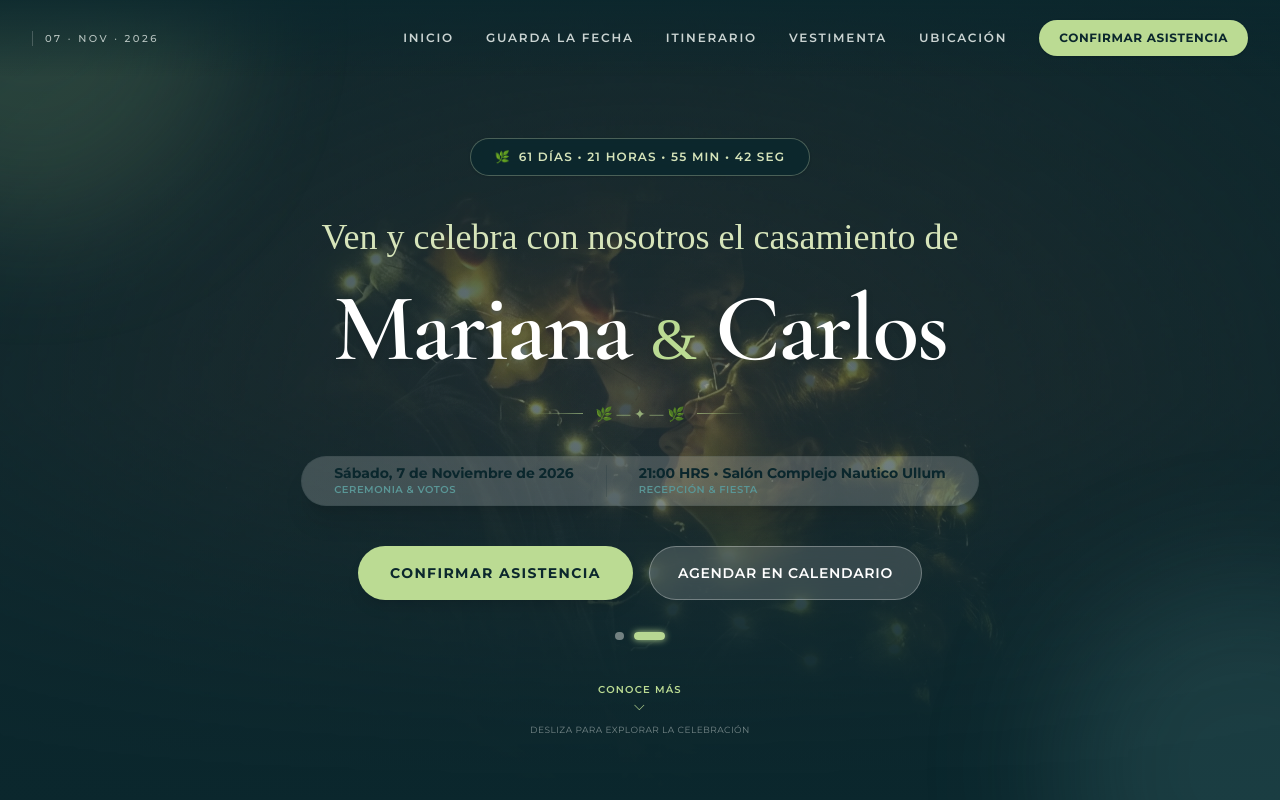
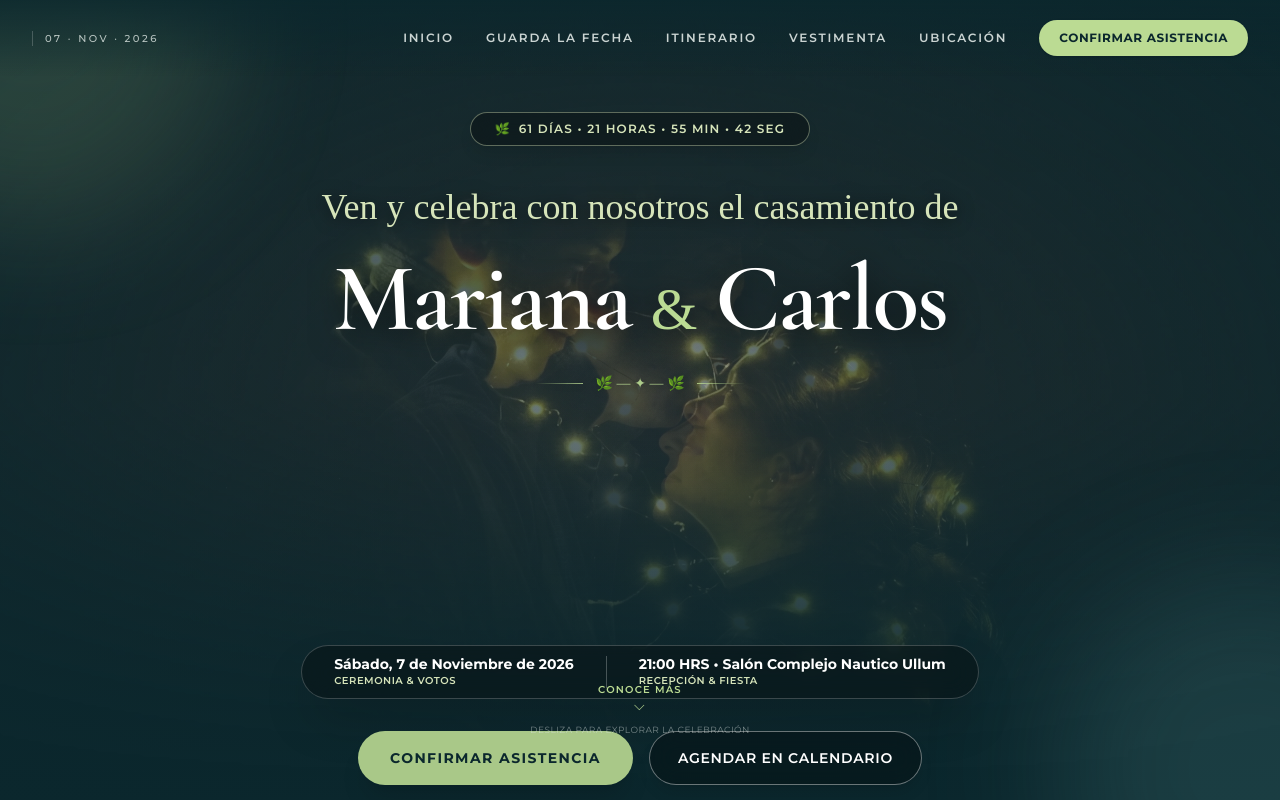
Before and after one commit to catalancarlosrolando/Casamiento, a React (Vite) app: page / in a window 1280 px wide. Shown: the top 800 px of the page. Built offline with nearby package versions, Linux system fonts and the light colour scheme; a web font is replaced by a local one.

Commit message:
FEAT: LowerControls

```diff
--- a/src/components/HeroSection.tsx
+++ b/src/components/HeroSection.tsx
@@ -84,49 +84,53 @@ export const HeroSection: React.FC = () => {
       <div className="absolute -bottom-40 -right-40 w-96 h-96 bg-[#5A9696]/20 rounded-full blur-3xl pointer-events-none" />
 
       {/* Hero Content Container */}
-      <div className="relative z-10 max-w-4xl mx-auto px-4 sm:px-6 flex flex-col items-center my-auto">
+      <div className="relative z-10 max-w-4xl mx-auto px-4 sm:px-6 flex flex-col items-center">
 
-        {/* Countdown Timer Container (1:1 from casamiento.pen Frame 1) */}
-        <div className="inline-flex items-center gap-2 px-6 py-2.5 rounded-full bg-[#0B272D]/80 border border-[#D6E4BA]/30 backdrop-blur-md text-[#D6E4BA] text-xs font-semibold tracking-widest uppercase mb-8 shadow-sm animate-fade-in font-sans">
+        {/* Countdown Timer Container (Translucent Glassmorphism) */}
+        <div className="inline-flex items-center gap-2 px-6 py-2 rounded-full bg-black/30 border border-[#D6E4BA]/40 backdrop-blur-md text-[#D6E4BA] text-xs font-semibold tracking-widest uppercase mb-8 shadow-lg animate-fade-in font-sans">
           <span>🌿</span>
-          <span>{timeLeft.days} DÍAS • {timeLeft.hours} HORAS • {timeLeft.minutes} MIN • {timeLeft.seconds} SEG</span>
+          <span className="drop-shadow-sm">{timeLeft.days} DÍAS • {timeLeft.hours} HORAS • {timeLeft.minutes} MIN • {timeLeft.seconds} SEG</span>
         </div>
 
         {/* Script Intro */}
-        <p className="font-script text-2xl sm:text-3xl lg:text-4xl text-[#D6E4BA] mb-3 font-normal max-w-2xl mx-auto leading-relaxed">
+        <p className="font-script text-2xl sm:text-3xl lg:text-4xl text-[#D6E4BA] mb-3 font-normal max-w-2xl mx-auto leading-relaxed drop-shadow-[0_2px_8px_rgba(0,0,0,0.6)]">
           Ven y celebra con nosotros el casamiento de
         </p>
 
         {/* Couple Title */}
-        <h1 className="font-serif-display text-5xl sm:text-7xl lg:text-8xl font-semibold text-white tracking-tight leading-[1.05] mb-6 drop-shadow-md">
+        <h1 className="font-serif-display text-5xl sm:text-7xl lg:text-8xl font-semibold text-white tracking-tight leading-[1.05] mb-6 drop-shadow-[0_4px_16px_rgba(0,0,0,0.7)]">
           Mariana <span className="font-script text-4xl sm:text-6xl text-[#BBDB93] font-normal">&</span> Carlos
         </h1>
 
         {/* Botanical Flourish */}
-        <div className="flex items-center gap-3 text-[#BBDB93]/70 mb-8 font-sans">
-          <span className="h-[1px] w-12 bg-gradient-to-r from-transparent to-[#BBDB93]/60" />
+        <div className="flex items-center gap-3 text-[#BBDB93]/90 mb-8 font-sans drop-shadow-md">
+          <span className="h-[1px] w-12 bg-gradient-to-r from-transparent to-[#BBDB93]/80" />
           <span className="text-sm">🌿 — ✦ — 🌿</span>
-          <span className="h-[1px] w-12 bg-gradient-to-l from-transparent to-[#BBDB93]/60" />
+          <span className="h-[1px] w-12 bg-gradient-to-l from-transparent to-[#BBDB93]/80" />
         </div>
 
-        {/* Event Quick-Info Pill (1:1 from casamiento.pen Frame 1) */}
-        <div className="bg-[#FFFFFF30] text-[#0B272D] rounded-2xl sm:rounded-full p-3 sm:p-2 sm:pl-8 sm:pr-8 flex flex-col sm:flex-row items-center gap-4 sm:gap-8 shadow-xl border border-[#0B272D]/10 mb-10 w-full sm:w-auto font-sans">
-          <div className="text-center sm:text-left">
-            <p className="text-xs sm:text-sm font-bold text-[#0B272D] leading-tight">
+
+        {/* Lower Controls Container - positioned further down to reveal background */}
+        <div className="LoweControl sm:mt-28 lg:mt-36 flex flex-col items-center w-full">
+
+          {/* Event Quick-Info Pill - Hidden on Mobile, Glassmorphic on Desktop */}
+          <div className="hidden sm:flex bg-black/30 backdrop-blur-md text-white rounded-full py-2.5 px-8 flex-row items-center gap-8 shadow-2xl border border-white/20 mb-8 font-sans transition-all">
+            <div className="text-left">
+              <p className="text-xs sm:text-sm font-bold text-white leading-tight drop-shadow-sm">
                 Sábado, 7 de Noviembre de 2026
               </p>
-            <p className="text-[10px] text-[#5A9696] tracking-wider uppercase font-semibold">
+              <p className="text-[10px] text-[#D6E4BA] tracking-wider uppercase font-semibold">
                 CEREMONIA & VOTOS
               </p>
             </div>
 
-          <div className="hidden sm:block w-[1px] h-8 bg-[#0B272D]/15" />
+            <div className="w-[1px] h-8 bg-white/25" />
 
-          <div className="text-center sm:text-left">
-            <p className="text-xs sm:text-sm font-bold text-[#0B272D] leading-tight">
+            <div className="text-left">
+              <p className="text-xs sm:text-sm font-bold text-white leading-tight drop-shadow-sm">
                 21:00 HRS • Salón Complejo Nautico Ullum
               </p>
-            <p className="text-[10px] text-[#5A9696] tracking-wider uppercase font-semibold">
+              <p className="text-[10px] text-[#D6E4BA] tracking-wider uppercase font-semibold">
                 RECEPCIÓN & FIESTA
               </p>
             </div>
@@ -136,13 +140,13 @@ export const HeroSection: React.FC = () => {
           <div className="flex flex-col sm:flex-row gap-4 w-full sm:w-auto justify-center font-sans mb-8">
             <a
               href="#rsvp"
-            className="inline-flex items-center justify-center bg-[#BBDB93] hover:bg-[#d6e4ba] text-[#0B272D] font-bold text-xs sm:text-sm tracking-widest uppercase px-8 py-4 rounded-full transition-all duration-300 transform hover:scale-105 shadow-lg"
+              className="inline-flex items-center justify-center bg-[#BBDB93]/90 hover:bg-[#BBDB93] text-[#0B272D] font-bold text-xs sm:text-sm tracking-widest uppercase px-8 py-4 rounded-full transition-all duration-300 transform hover:scale-105 shadow-xl backdrop-blur-sm"
             >
               CONFIRMAR ASISTENCIA
             </a>
             <button
               onClick={handleAddToCalendar}
-            className="inline-flex items-center justify-center bg-[#FFFFFF]/15 hover:bg-[#FFFFFF]/25 text-white border border-[#FFFFFF]/30 font-semibold text-xs sm:text-sm tracking-wider uppercase px-7 py-4 rounded-full backdrop-blur-md transition-all duration-300"
+              className="inline-flex items-center justify-center bg-black/30 hover:bg-black/50 text-white border border-white/40 font-semibold text-xs sm:text-sm tracking-wider uppercase px-7 py-4 rounded-full backdrop-blur-md transition-all duration-300 shadow-lg"
             >
               AGENDAR EN CALENDARIO
             </button>
@@ -162,7 +166,7 @@ export const HeroSection: React.FC = () => {
               />
             ))}
           </div>
-
+        </div>
       </div>
 
       {/* Scroll Indicator - Know More (1:1 from casamiento.pen Frame 1) */}
--- a/src/index.css
+++ b/src/index.css
@@ -75,6 +75,11 @@
   animation: pulseSubtle 3s ease-in-out infinite;
 }
 
+.LoweControl {
+  position: absolute;
+  bottom: -400px;
+}
+
 @keyframes floatGentle {
 
   0%,
```
Lines whose indentation alone changed are shown as unchanged.
